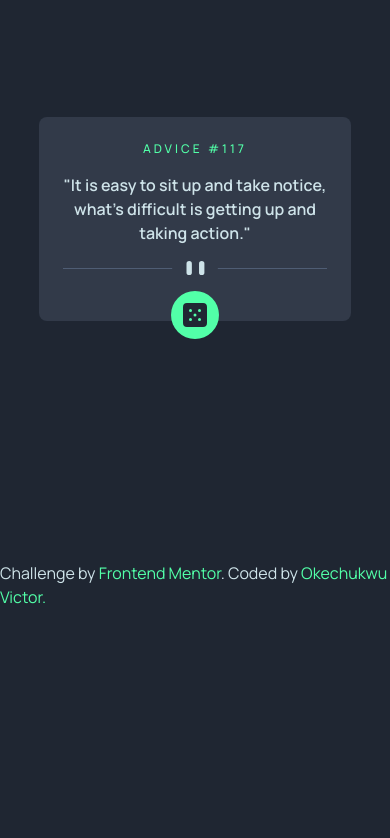
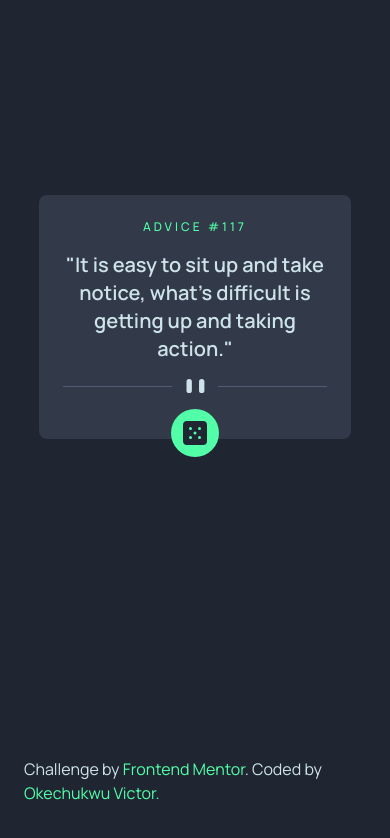
Before and after one commit to covstar/advice-generator-app, a website: page index.html in a window 390 px wide. Drawn offline with nearby package versions, Linux system fonts and the light colour scheme.

Commit message:
Updated advice font and position

```diff
--- a/index.html
+++ b/index.html
@@ -18,19 +18,19 @@
 
 
 </head>
-<body class=" bg-Dark-Blue grid  place-items-center md:py-10% sm:py-30% font-Manrope">
+<body class=" bg-Dark-Blue grid  place-items-center md:py-10% h-screen font-Manrope">
 
 
 
   <main>
 
 
-    <div class="self-center my-auto mx-auto md:w-45% sm:w-80%">     <!-- main body  -->
+    <div class="self-center my-auto mx-auto md:w-45%  sm:w-80%">     <!-- main body  -->
       <!-- box container  -->
-      <div class="text-center  bg-Dark-Grayish-Blue p-6 rounded-lg">
+      <div class="text-center  bg-Dark-Grayish-Blue sm:mt-50% p-6 rounded-lg">
         <h1 class="text-Neon-Green tracking-widest text-xs font-medium">ADVICE <span id="adviceId">#117</span></h1> <!-- Advice ID goes here -->
 
-          <p id="myParagraph" class="text-Light-Cyan md:text-2xl pt-4 font-semibold">"It is easy to sit up and take notice, what's difficult is getting up and taking action."</p>   <!-- "Advice text goes here" -->
+          <p id="myParagraph" class="text-Light-Cyan md:text-2xl sm:text-xl pt-4 font-semibold">"It is easy to sit up and take notice, what's difficult is getting up and taking action."</p>   <!-- "Advice text goes here" -->
 
         <div class="pt-4"> <!-- line break with pause icon  -->
           <img class="sm:hidden mx-auto" src="./images/pattern-divider-desktop.svg" alt="icon">
@@ -54,7 +54,7 @@
 
   <footer>
 
-     <div class="attribution mt-60 text-Light-Cyan">
+     <div class="attribution mt-60 text-Light-Cyan px-6">
     Challenge by <a class="text-Neon-Green" href="https://www.frontendmentor.io?ref=challenge" target="_blank">Frontend Mentor</a>.
     Coded by <a class="text-Neon-Green" href="https://www.frontendmentor.io/profile/covstar" target="_blank">Okechukwu Victor.</a>
   </div>
```
Also changed, not shown: public/output.css.
